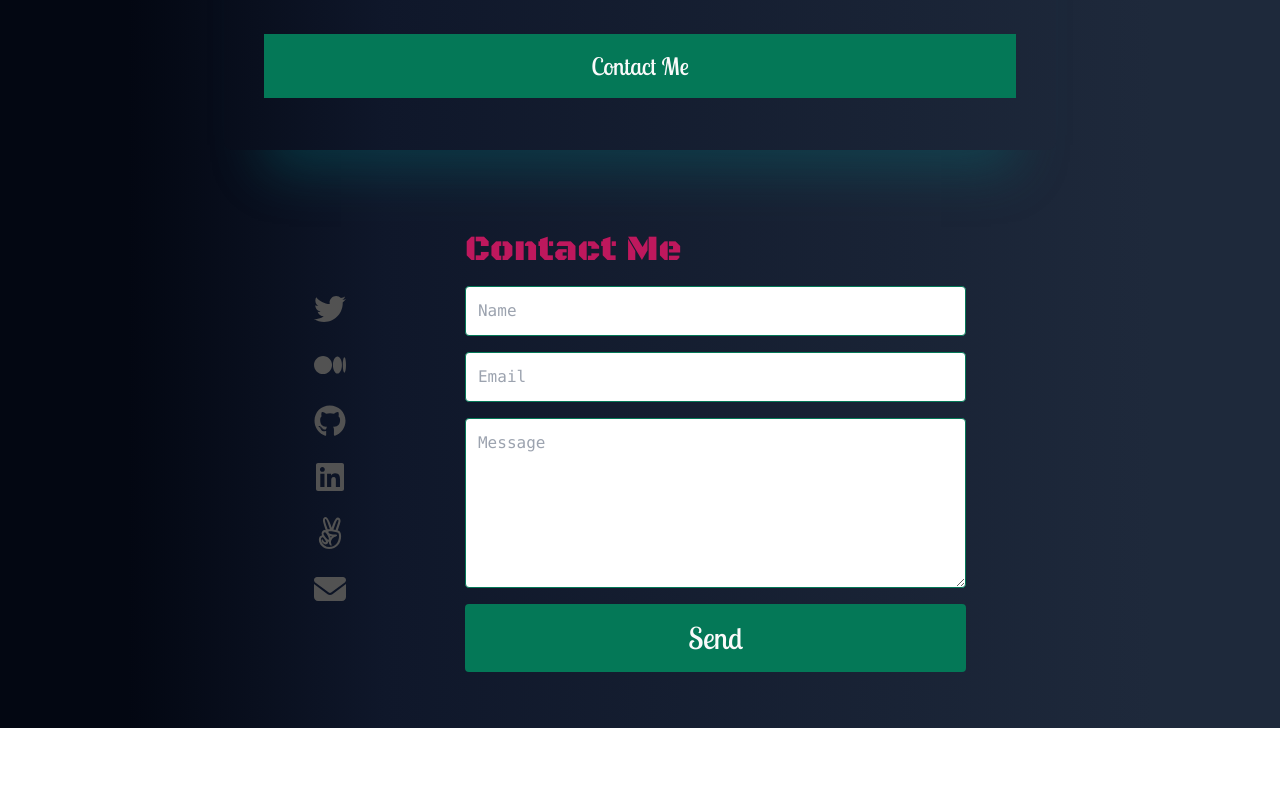
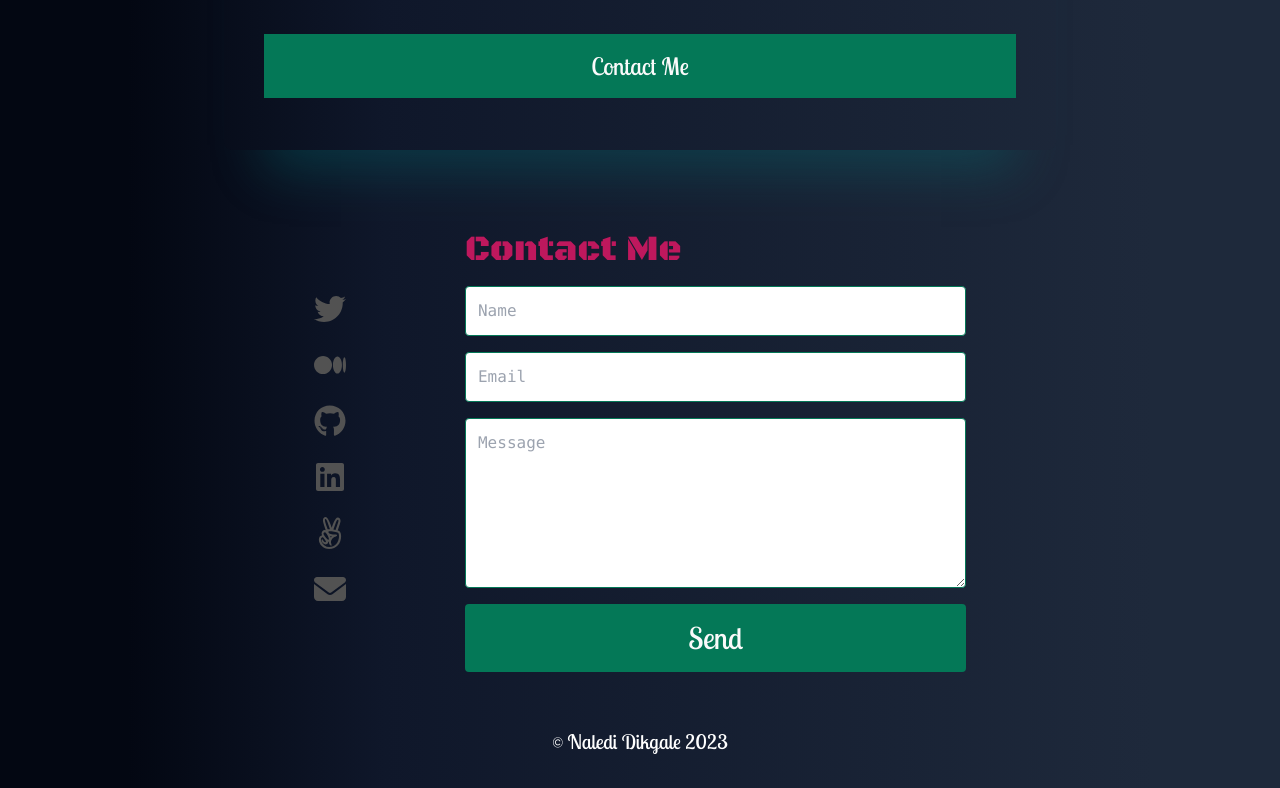
Before and after one commit to Naledi-Dikgale/my-portfolio, a React (Vite) app: page / in a window 1280 px wide. Shown: the part 1853-2641 px from the top of the page. Before the commit the page ends 2581 px from the top, so only its background shows below. Built offline with nearby package versions, Linux system fonts and the light colour scheme; a web font is replaced by a local one.

Commit message:
Add footer

```diff
--- a/src/App.jsx
+++ b/src/App.jsx
@@ -3,6 +3,7 @@
 import Contact from "./components/Contact";
 import Projects from "./components/Projects";
 import Hero from "./components/Hero";
+import Footer from "./components/Footer";
 
 
 function App() {
@@ -28,6 +29,9 @@
         <section className="w-full flex justify-center items-center">
           <Contact />
         </section>
+        <section className="w-full flex justify-center items-center">
+          <Footer />
+        </section>
       </main>
     </div>
   );
```
